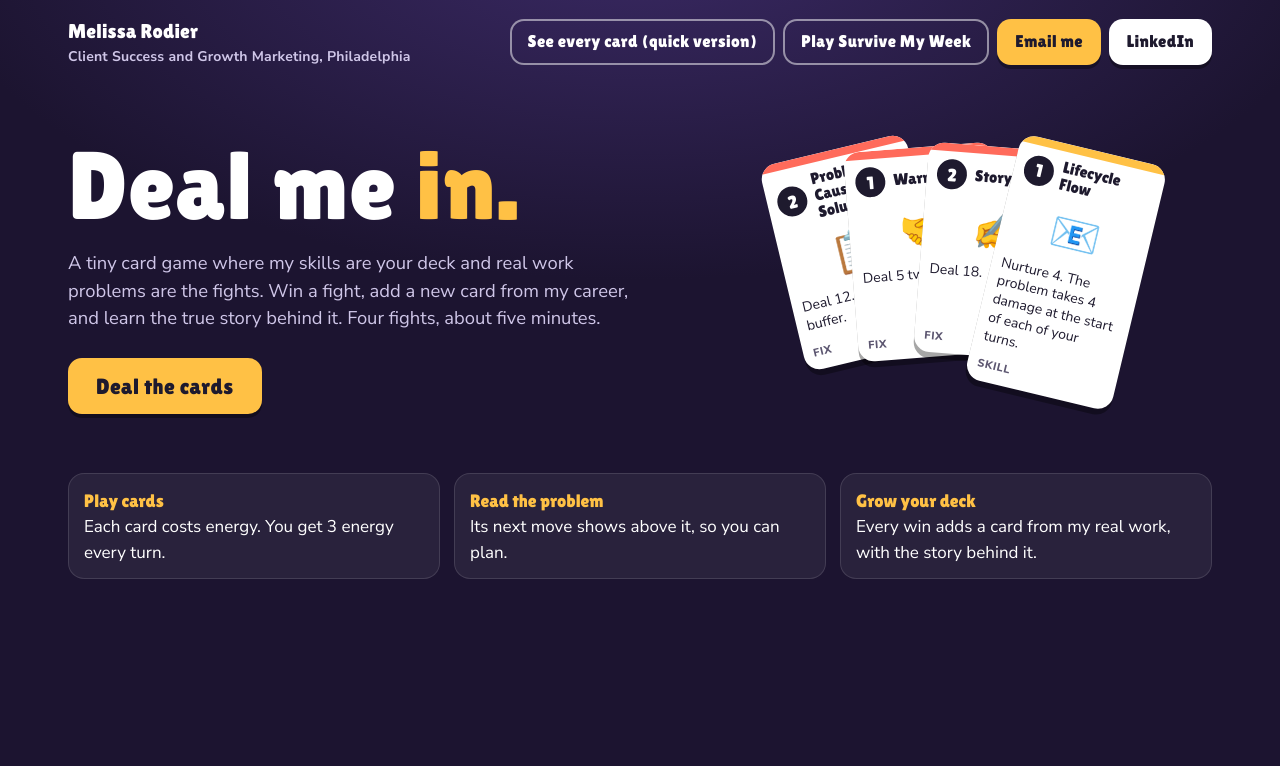
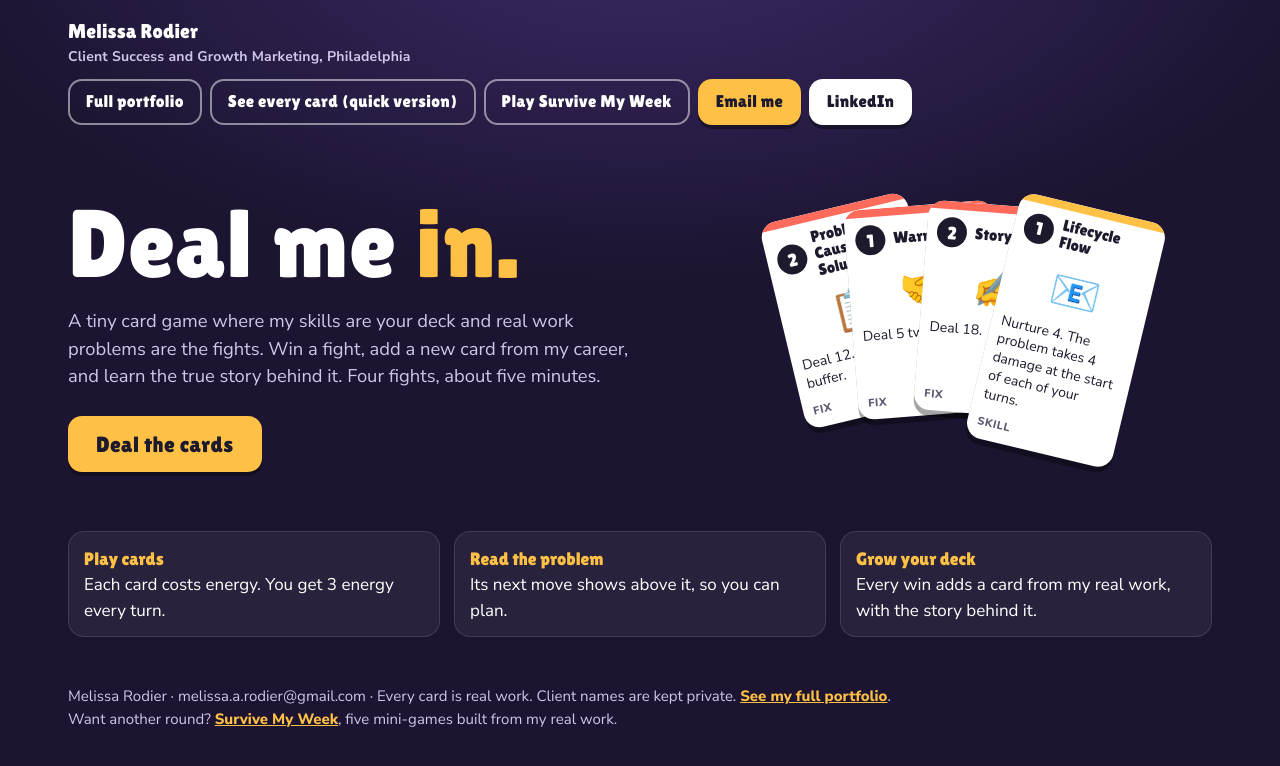
Before and after one commit to melissa-rodier/play-my-resume, a plain HTML site: page index.html in a window 1280 px wide. Drawn offline with Linux system fonts and the light colour scheme.

Commit message:
Add files via upload

```diff
--- a/index.html
+++ b/index.html
@@ -162,8 +162,9 @@ a{color:inherit}
   <header class="top">
     <div class="brand">Melissa Rodier<span>Client Success and Growth Marketing, Philadelphia</span></div>
     <div class="acts">
+      <a class="btn ghost" href="https://melissa-rodier.github.io/portfolio/">Full portfolio</a>
       <button class="btn ghost" id="libBtn" type="button">See every card (quick version)</button>
-      <a class="btn ghost" href="https://melissa-rodier.github.io/survive-my-week-portfolio/" target="_blank" rel="noopener" title="Five mini-games built from real problems I’ve solved at work">Play Survive My Week</a>
+      <a class="btn ghost" href="https://melissa-rodier.github.io/survive-my-week-portfolio/" title="Five mini-games built from real problems I’ve solved at work">Play Survive My Week</a>
       <a class="btn gold" href="mailto:melissa.a.rodier@gmail.com">Email me</a>
       <a class="btn" href="https://linkedin.com/in/melissa-rodier" target="_blank" rel="noopener">LinkedIn</a>
     </div>
@@ -214,6 +215,7 @@ a{color:inherit}
 
     <section class="screen" id="sPanel" hidden><div class="panel" id="panel"></div></section>
   </main>
+  <footer style="margin-top:48px;color:var(--on-muted);font-size:15px">Melissa Rodier · melissa.a.rodier@gmail.com · Every card is real work. Client names are kept private. <a href="https://melissa-rodier.github.io/portfolio/" style="color:var(--gold);font-weight:800">See my full portfolio</a>.<br>Want another round? <a href="https://melissa-rodier.github.io/survive-my-week-portfolio/" style="color:var(--gold);font-weight:800">Survive My Week</a>, five mini-games built from my real work.</footer>
 </div>
 
 <div class="lib" id="lib" hidden role="dialog" aria-modal="true" aria-labelledby="libTitle"><div class="in" id="libIn"></div></div>
```
